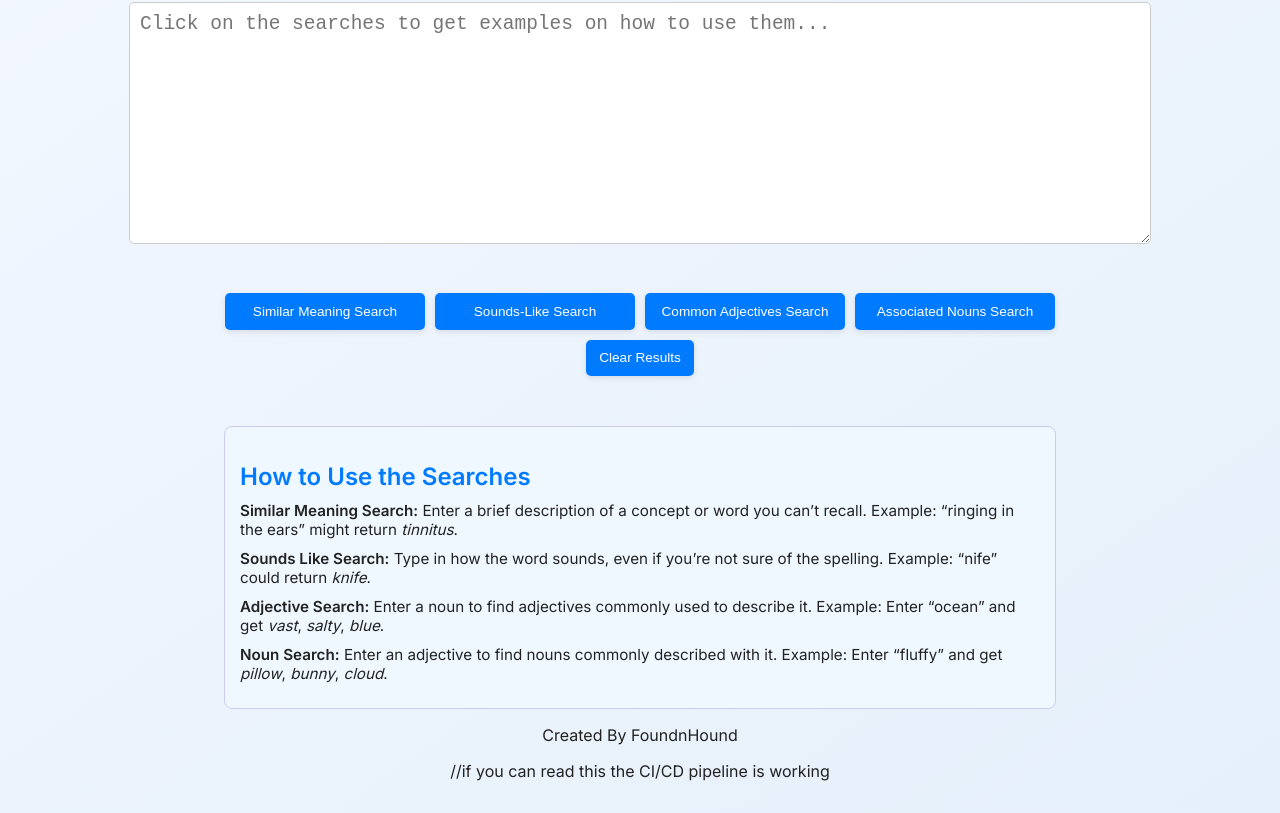
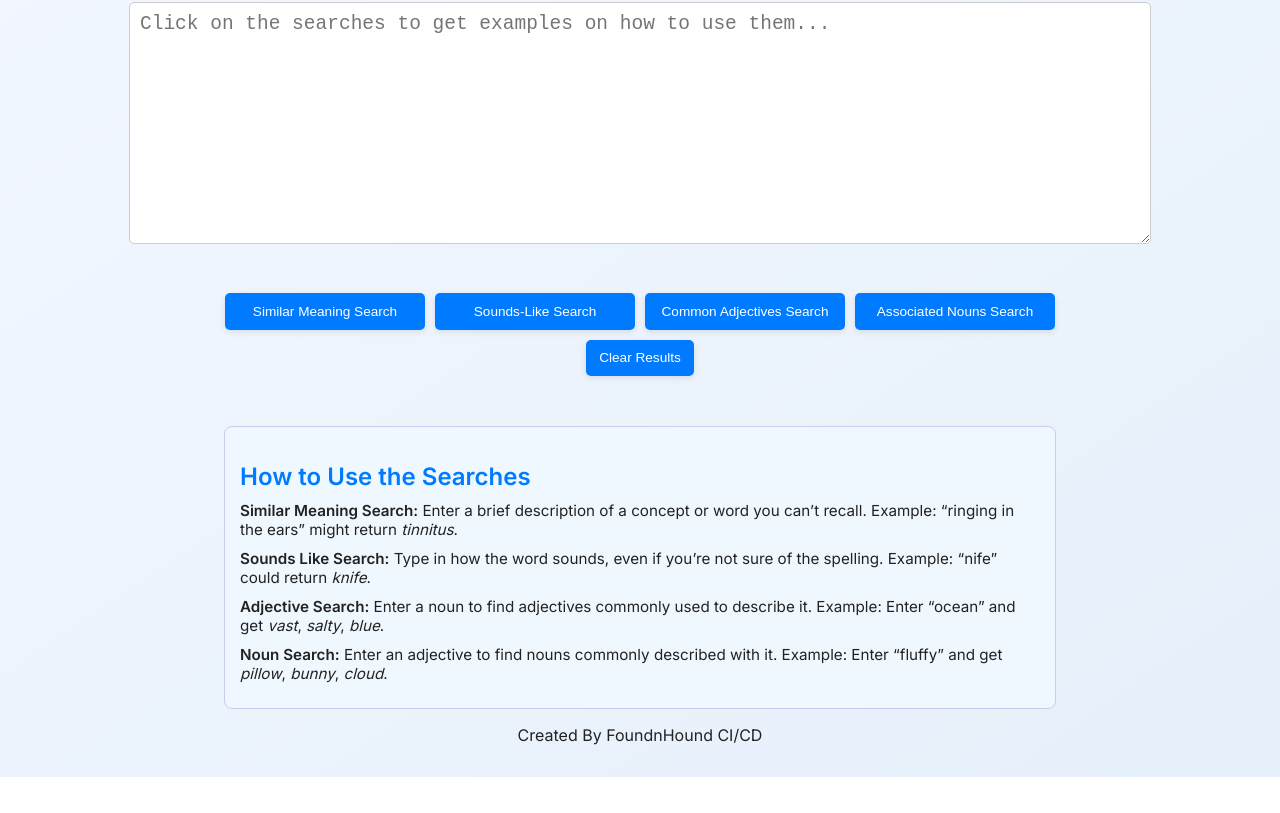
Before and after one commit to FoundnHound/ReverseSearch, a website: page public/index.html in a window 1280 px wide. Shown: the part 90-903 px from the top of the page. After the commit the page ends 867 px from the top, so only its background shows below. Drawn offline with Linux system fonts and the light colour scheme.

Commit message:
Update index.html

```diff
--- a/public/index.html
+++ b/public/index.html
@@ -44,8 +44,8 @@
     </div>
 
     <p>
-      Created By FoundnHound
+      Created By FoundnHound CI/CD
     </p>
-    <script src="functions.js"></script> //if you can read this the CI/CD pipeline is working
+    <script src="functions.js"></script>
   </body>
   </html>
```
